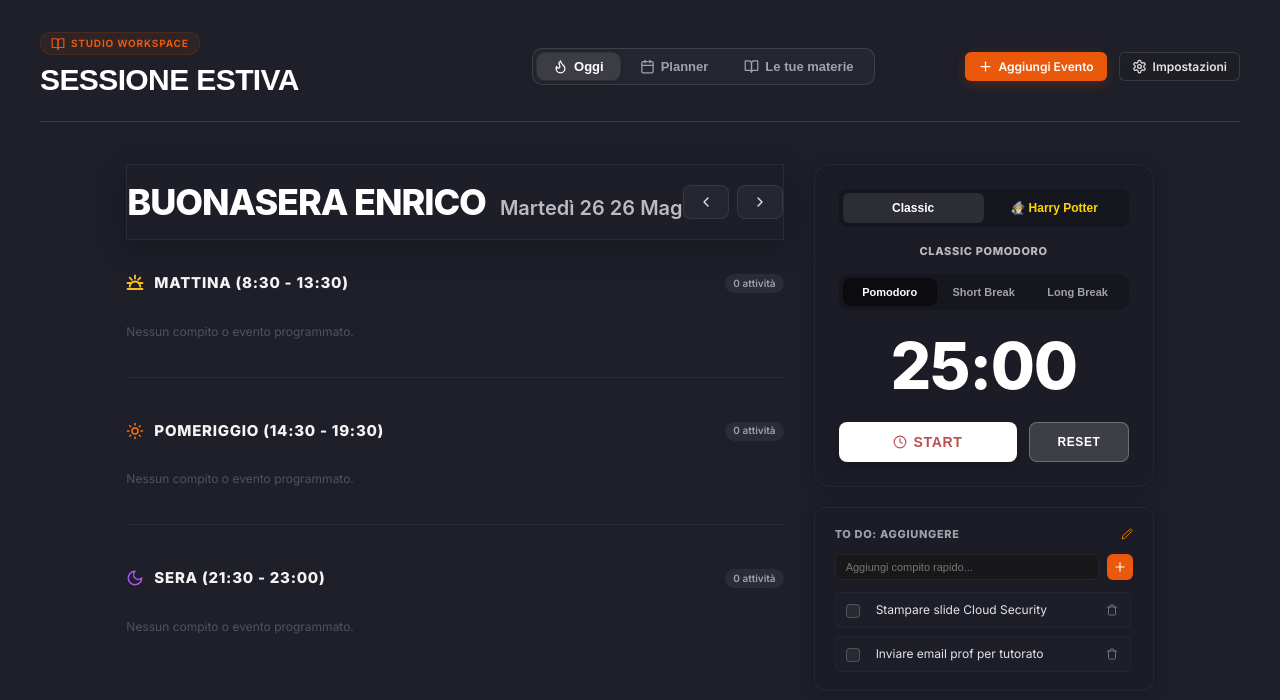
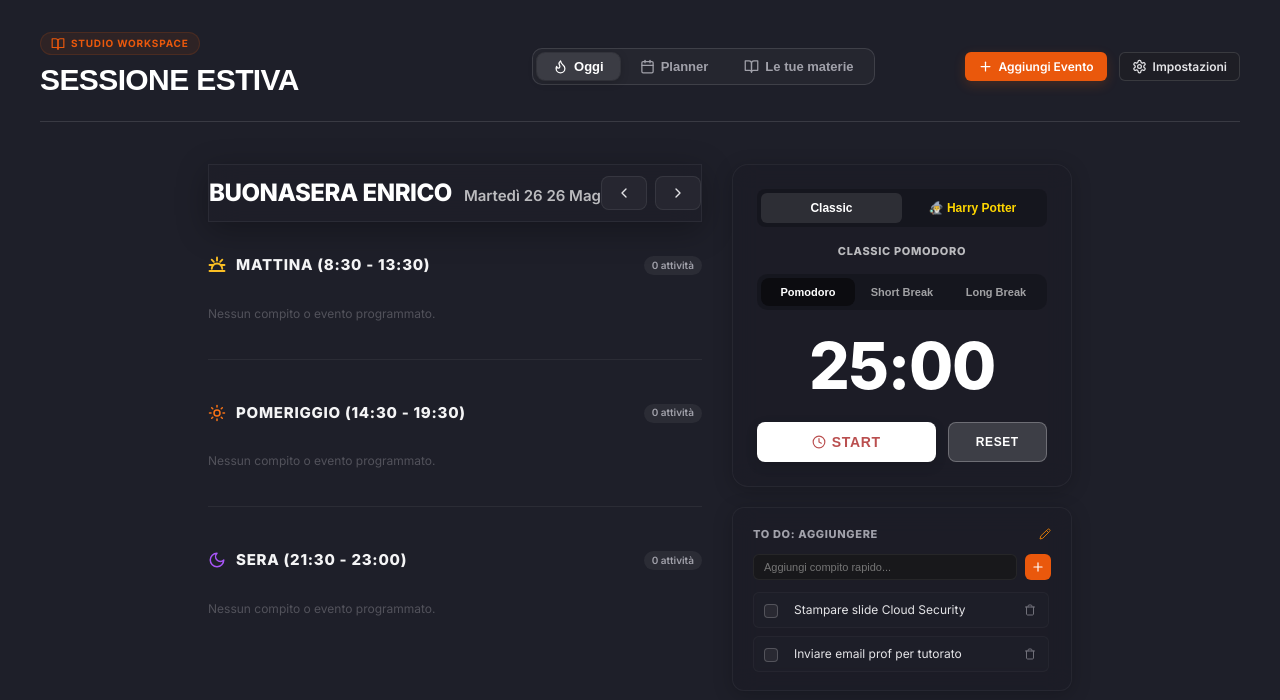
Before and after one commit to enricodagnese/studio-planner, a React (Vite) app: page / in a window 1280 px wide. Shown: the top 700 px of the page. Built offline with nearby package versions, Linux system fonts and the light colour scheme.

Commit message:
fix: resolve homepage task card layout overrides and restore original greeting font family

```diff
--- a/src/App.tsx
+++ b/src/App.tsx
@@ -458,6 +458,7 @@ function App() {
           subjects={subjects}
           onUpdateAllWeeks={setWeeks}
           onUpdateSubjects={setSubjects}
+          eventColors={eventColors}
         />
       )}
 
--- a/src/components/TodayFocus.tsx
+++ b/src/components/TodayFocus.tsx
@@ -16,6 +16,12 @@ interface TodayFocusProps {
   subjects: Subject[];
   onUpdateAllWeeks: (updatedWeeks: WeekPlan[]) => void;
   onUpdateSubjects: (updatedSubjects: Subject[]) => void;
+  eventColors?: {
+    esame: string;
+    svago: string;
+    lezione: string;
+    altro: string;
+  };
 }
 
 interface QuickTodo {
@@ -28,7 +34,8 @@ export const TodayFocus: React.FC<TodayFocusProps> = ({
   weeks,
   subjects,
   onUpdateAllWeeks,
-  onUpdateSubjects
+  onUpdateSubjects,
+  eventColors = { esame: '#ef4444', svago: '#3b82f6', lezione: '#10b981', altro: '#a78bfa' }
 }) => {
   // 1. --- Navigation & Date Logic ---
   // Create a flat array of all scheduled days for easier navigation
@@ -302,11 +309,11 @@ export const TodayFocus: React.FC<TodayFocusProps> = ({
 
         {/* Navigation Date Header */}
         <header className="today-nav-header" style={{ display: 'flex', alignItems: 'center', justifyContent: 'space-between', padding: '10px 0px', background: 'transparent', border: 'none', borderRadius: '0px' }}>
-          <div style={{ display: 'flex', alignItems: 'baseline', gap: '14px', flexWrap: 'wrap' }}>
-            <h1 style={{ fontSize: '36px', fontWeight: 800, fontFamily: "'Outfit', -apple-system, BlinkMacSystemFont, sans-serif", letterSpacing: '-0.03em', color: '#ffffff', margin: 0, textTransform: 'uppercase' }}>
+          <div style={{ display: 'flex', alignItems: 'baseline', gap: '12px', flexWrap: 'wrap' }}>
+            <h1 style={{ fontSize: '24px', fontWeight: 800, letterSpacing: '-0.02em', color: '#ffffff', margin: 0, textTransform: 'uppercase' }}>
               {getGreeting()}
             </h1>
-            <span className="selected-day-label" style={{ fontSize: '20px', fontWeight: 600, color: 'rgba(255, 255, 255, 0.7)', fontFamily: "'Outfit', -apple-system, BlinkMacSystemFont, sans-serif" }}>
+            <span className="selected-day-label" style={{ fontSize: '15px', fontWeight: 600, color: 'rgba(255, 255, 255, 0.7)' }}>
               {activeDay?.name} {activeDay?.dateLabel.split(' ')[0]} {activeDay?.dateLabel.split(' ')[1]}
             </span>
           </div>
@@ -383,7 +390,7 @@ export const TodayFocus: React.FC<TodayFocusProps> = ({
                     const subName = getSubjectName(item.subjectId);
 
                     const activeColor = isEvent
-                      ? `var(--event-${item.eventType}-color)`
+                      ? (eventColors[item.eventType as keyof typeof eventColors] || '#ea580c')
                       : (subColor || '#ea580c');
 
                     const contrastTextColor = getContrastTextColor(activeColor);
@@ -391,7 +398,7 @@ export const TodayFocus: React.FC<TodayFocusProps> = ({
                     return (
                       <div
                         key={item.id}
-                        className={`today-task-row scheduled-item-pill ${isEvent ? `event-pill event-${item.eventType}` : ''} ${item.completed ? 'completed' : ''}`}
+                        className={`today-task-row ${item.completed ? 'completed' : ''}`}
                         style={{
                           display: 'flex',
                           alignItems: 'center',
```
